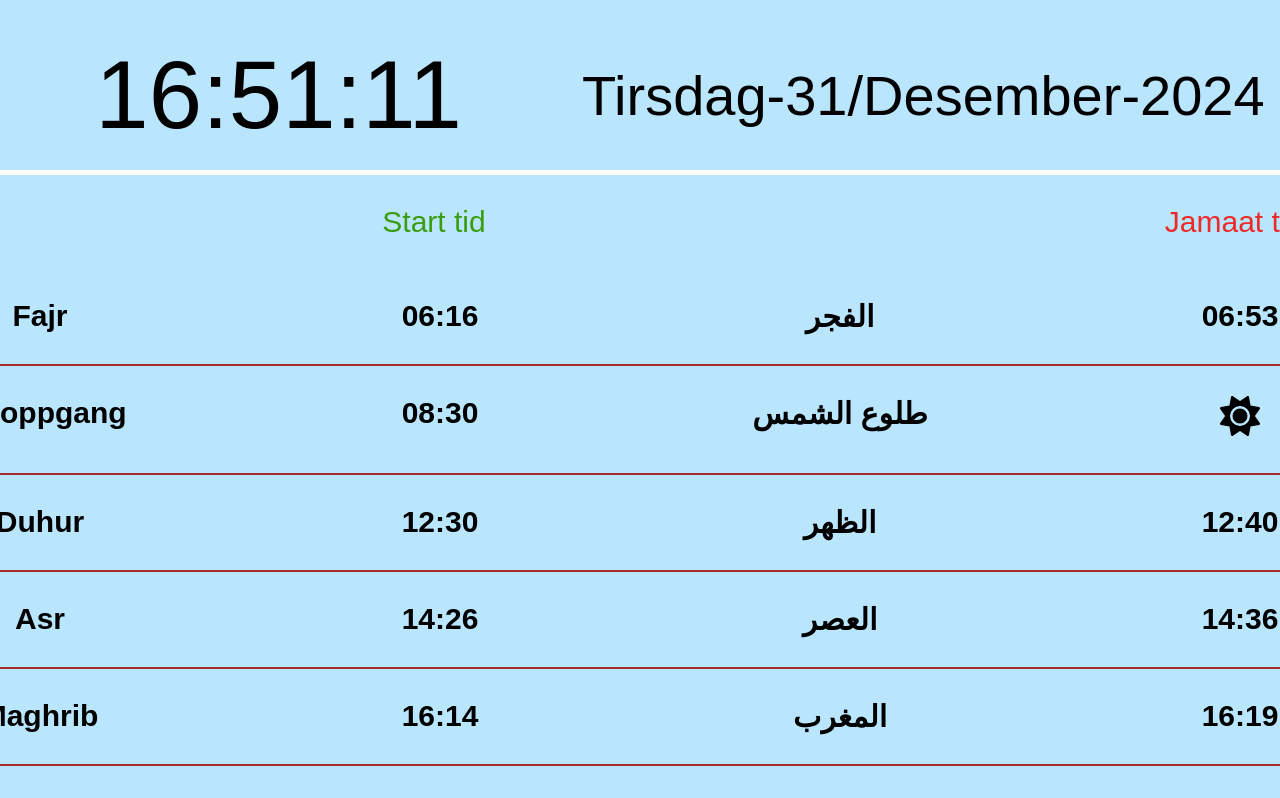
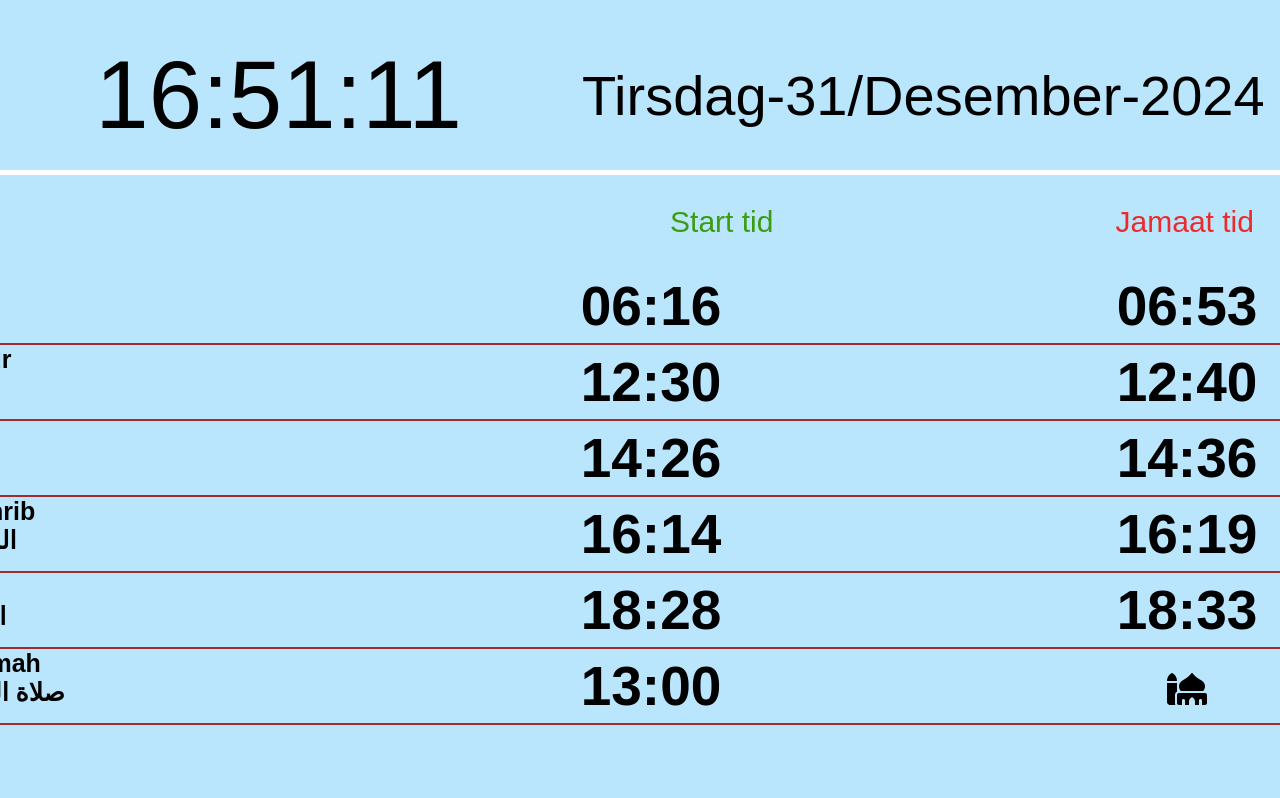
Before and after one commit to abdilatiiif/MoskeApp0.2, a React (Vite) app: page / in a window 1280 px wide. Shown: the top 798 px of the page. Built offline with nearby package versions, Linux system fonts and the light colour scheme; a web font is replaced by a local one.

Commit message:
bigger fonts

```diff
--- a/src/Content.jsx
+++ b/src/Content.jsx
@@ -7,7 +7,7 @@ export default function Content(props) {
   //bønnetider
   const [fajr, setFajr] = React.useState("14:33");
   const [jamat_fajr, SetJamat_fajr] = React.useState("03:33");
-  const [soloppgang, setSoloppgang] = React.useState("13:33");
+  //const [soloppgang, setSoloppgang] = React.useState("13:33");
   const [duhur, setDuhur] = React.useState("13:33");
   const [asr, setAsr] = React.useState("13:33");
   const [maghrib, setMaggrib] = React.useState("13:33");
@@ -65,7 +65,7 @@ export default function Content(props) {
 
     setFajr(bønnIdag.fajr);
     SetJamat_fajr(bønnIdag.jamat_fajr);
-    setSoloppgang(bønnIdag.soloppgang);
+    //setSoloppgang(bønnIdag.soloppgang);
     setDuhur(bønnIdag.duhur);
     setAsr(bønnIdag.asr);
     setMaggrib(bønnIdag.maghrib);
@@ -91,14 +91,6 @@ export default function Content(props) {
           jamaat={jamat_fajr}
           arabisknavn="الفجر"
           bønn="Fajr"
-        />
-        <Row
-          classname="content--tabell--row"
-          active={active}
-          bønntid={soloppgang}
-          jamaat={<img className="moske" src="src/sun-solid.svg" />}
-          arabisknavn="طلوع الشمس"
-          bønn="Soloppgang"
         />
         <Row
           classname="content--tabell--row"
--- a/src/Row.jsx
+++ b/src/Row.jsx
@@ -9,17 +9,20 @@ export default function Row(props) {
   return props.active ? (
     <div className="jump">
       <div className={props.classname}>
-        <p>{props.bønn}</p>
+        <p className="bønn--navn">{props.bønn}</p>
         <p>{props.bønntid}</p>
-        <p className="arabi">{props.arabisknavn}</p>
+        <p className="arabi bønn--navn">{props.arabisknavn}</p>
         <p style={styles}>{props.jamaat}</p>
       </div>
     </div>
   ) : (
     <div className={props.classname}>
-      <p>{props.bønn}</p>
+      <div className="bønn--navn">
+        {props.bønn}
+        <div className="bønn--navn"> {props.arabisknavn}</div>
+      </div>
       <p>{props.bønntid}</p>
-      <p> {props.arabisknavn}</p>
+
       <p style={styles}>{props.jamaat}</p>
     </div>
   );
--- a/src/content.css
+++ b/src/content.css
@@ -27,10 +27,7 @@
   width: 100rem;
   color: #3b9c0fff;
   font-size: 30px;
-}
-
-.content--tabell--overskrift p {
-  padding-left: 4.125rem;
+  padding-right: 30px;
 }
 
 .content--tabell--row {
@@ -44,11 +41,18 @@
 .content--tabell--row p {
   width: 18.75rem;
   text-align: center;
-  font-size: 30px;
+  font-size: 55px;
   font-weight: bold;
+  margin: 5px;
 }
 
 .jump {
   animation: bounce;
   animation-duration: 2s;
 }
+
+.bønn--navn {
+  font-size: 25px;
+  font-weight: bold;
+  width: 20.75rem;
+}
--- a/src/index.css
+++ b/src/index.css
@@ -12,8 +12,6 @@ body {
   flex-direction: column;
   align-items: center;
   height: 100vh;
-
-  padding: 0px;
 }
 
 .moske {
```
